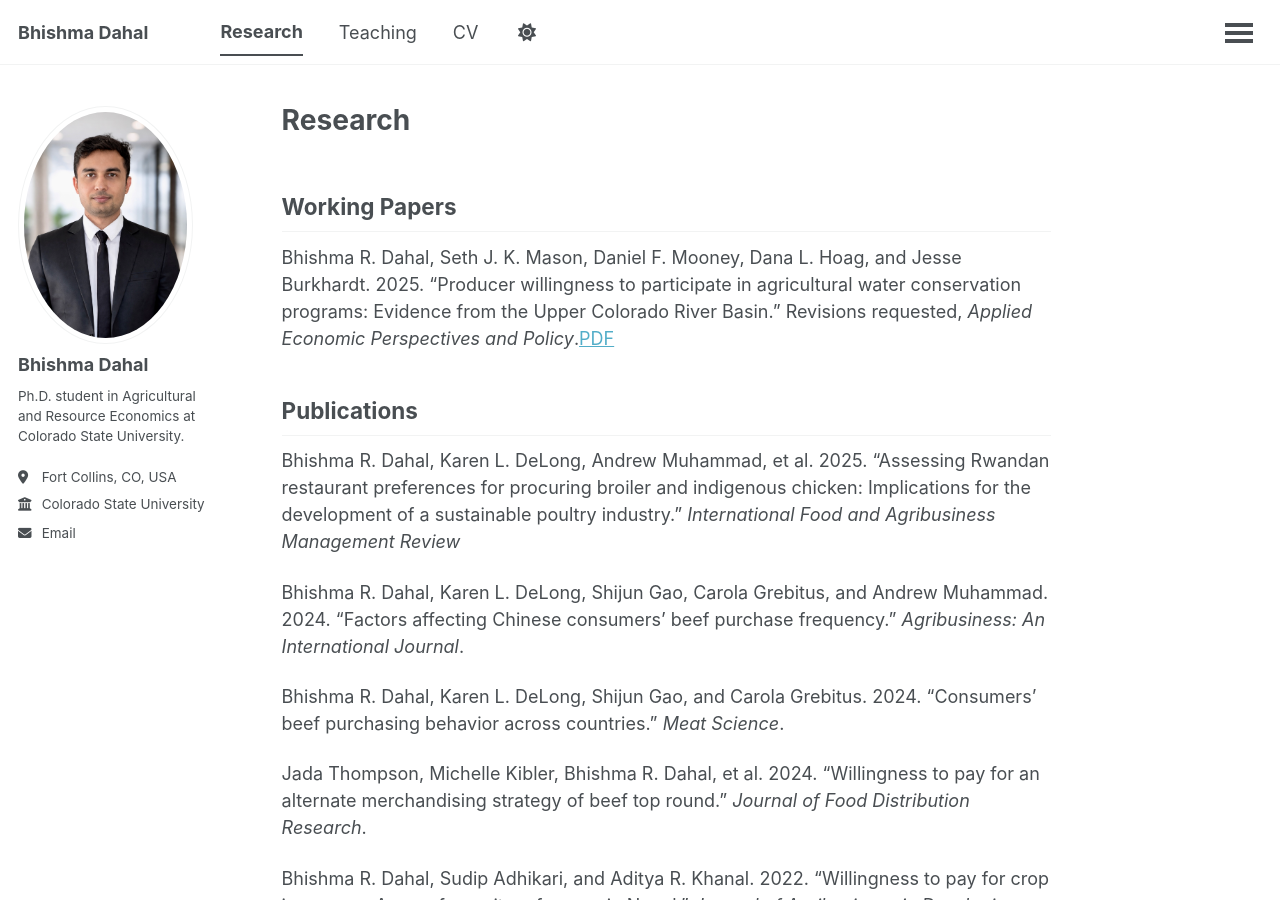
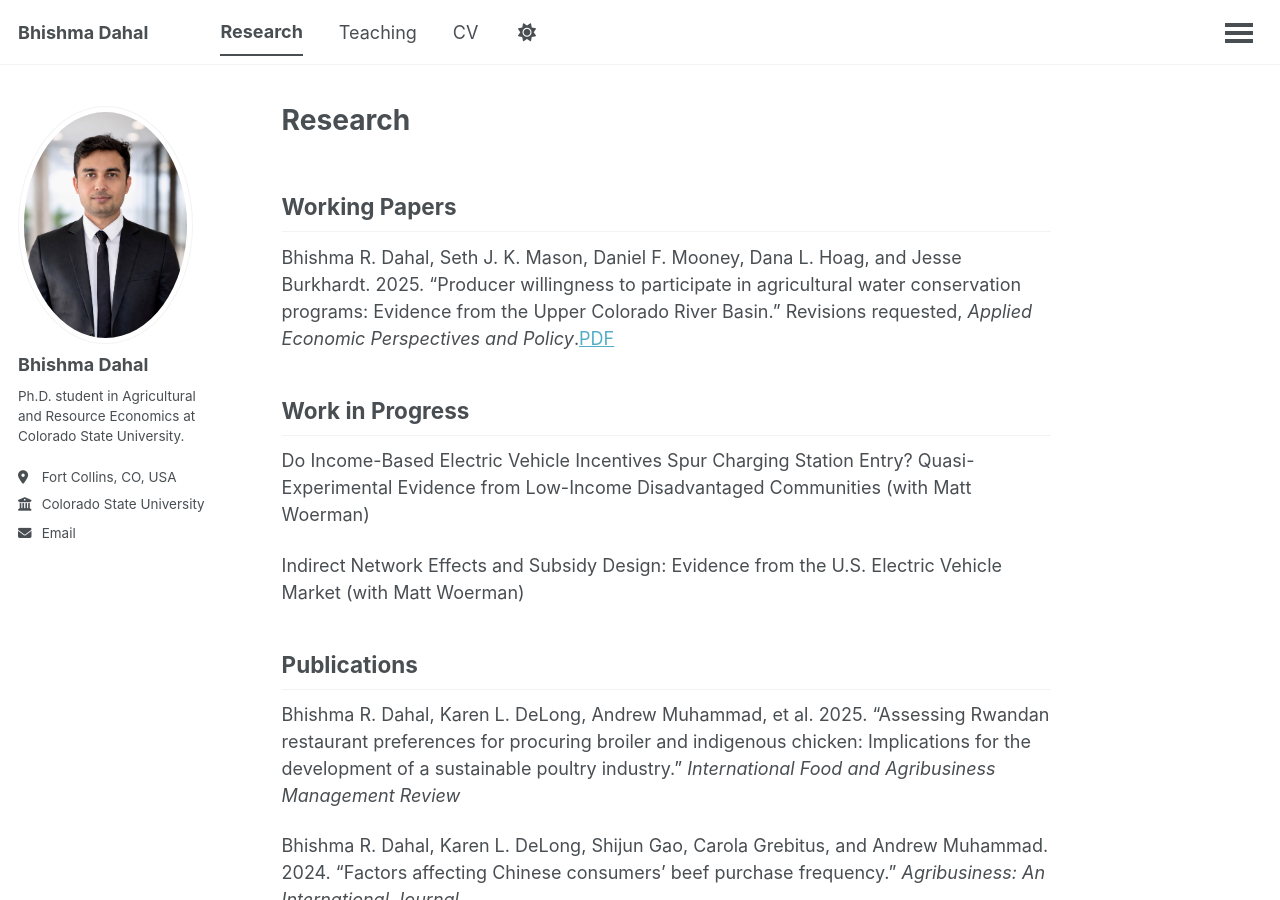
Before and after one commit to bhishmarajdahal/bhishmarajdahal.github.io, a Jekyll site: the page built from _pages/research.md, in a window 1280 px wide and 900 px high. Built offline with Jekyll 4.4.1, drawn with Linux system fonts in a browser that asks for light colours; a script that is not in the unit is left out.

Commit message:
Update research.md

```diff
--- a/_pages/research.md
+++ b/_pages/research.md
@@ -10,6 +10,11 @@ author_profile: true
 
 Bhishma R. Dahal, Seth J. K. Mason, Daniel F. Mooney, Dana L. Hoag, and Jesse Burkhardt. 2025. “Producer willingness to participate in agricultural water conservation programs: Evidence from the Upper Colorado River Basin.” Revisions requested, *Applied Economic Perspectives and Policy*.[PDF](/files/Dahal_WTA_UCRB_2025.pdf)
 
+## Work in Progress
+Do Income-Based Electric Vehicle Incentives Spur Charging Station Entry? Quasi-Experimental Evidence from Low-Income Disadvantaged Communities (with Matt Woerman)
+
+Indirect Network Effects and Subsidy Design: Evidence from the U.S. Electric Vehicle Market (with Matt Woerman)
+
 ## Publications
 
 Bhishma R. Dahal, Karen L. DeLong, Andrew Muhammad, et al. 2025. “Assessing Rwandan restaurant preferences for procuring broiler and indigenous chicken: Implications for the development of a sustainable poultry industry.” *International Food and Agribusiness Management Review*
```
